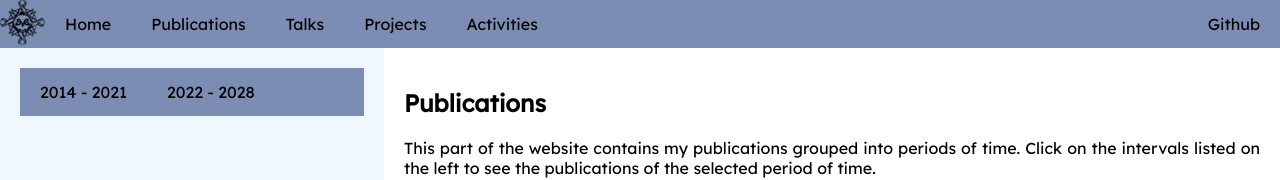
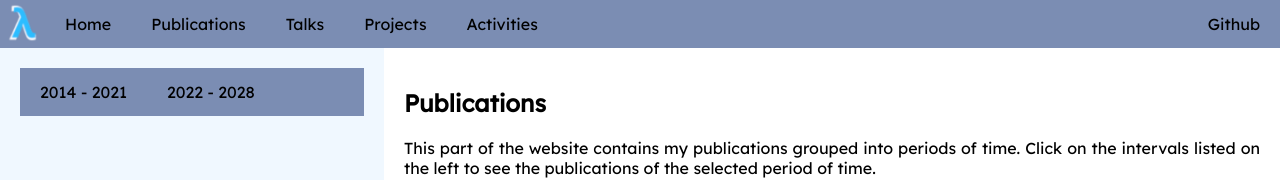
Before and after one commit to ohmygoedel/ohmygoedel.github.io, a plain HTML site: page Publications_MMR.html in a window 1280 px wide. Shown: the top 180 px of the page. Drawn offline with Linux system fonts and the light colour scheme.

Commit message:
Update Publications_MMR.html

```diff
--- a/Publications_MMR.html
+++ b/Publications_MMR.html
@@ -114,7 +114,7 @@ img {
 <body>
 
 <div class="navbar">
-<img src="Images/lattauri_el_experiment_4.png" style="float: left; width: 45px; height: 45px" alt="A sun with a cursive M in the middle using Elder Scrolls symbology as an inspiration.">
+<img src="Images/Lambda.ico" style="float: left; width: 45px; height: 45px" alt="An icon made of the greek letter lambda in cyan and white.">
   <a href="index.html">Home</a>
   <a href="">Publications</a>
   <a href="Talks_MMR.html">Talks</a>
```
